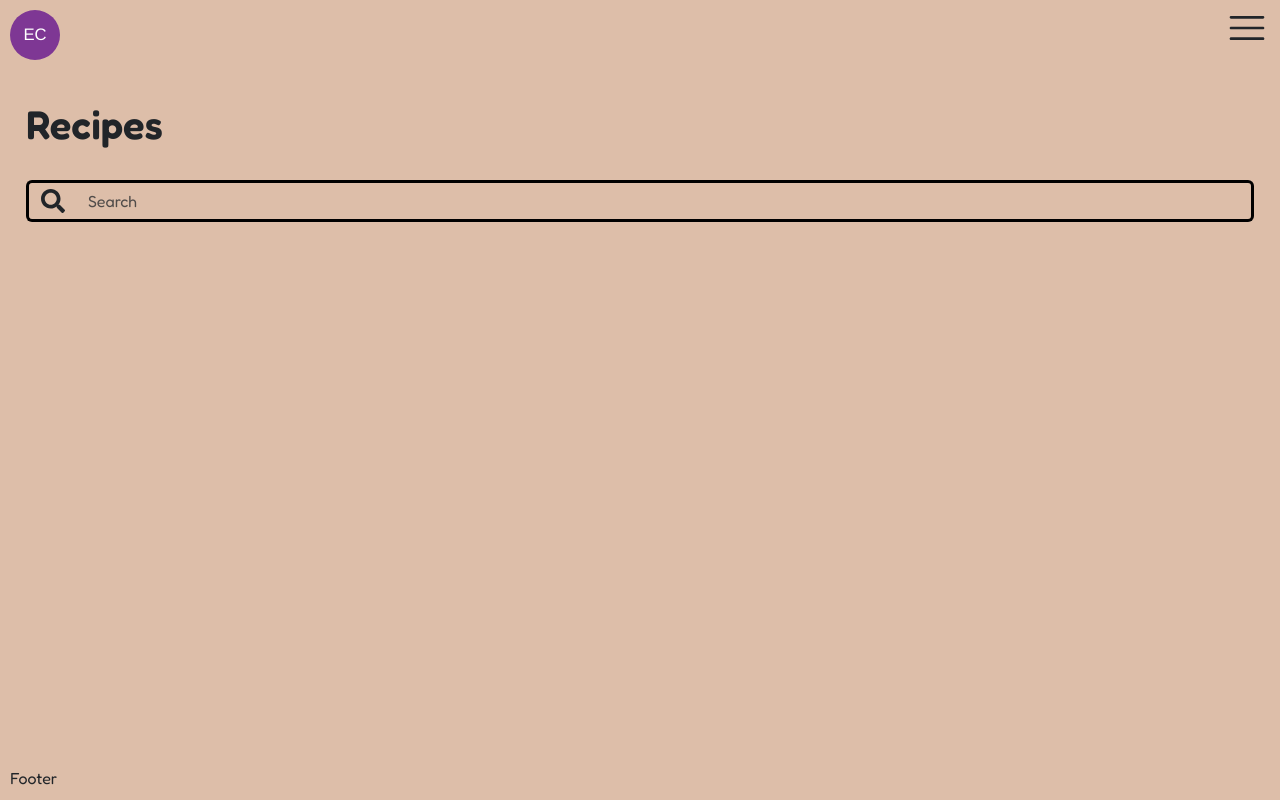
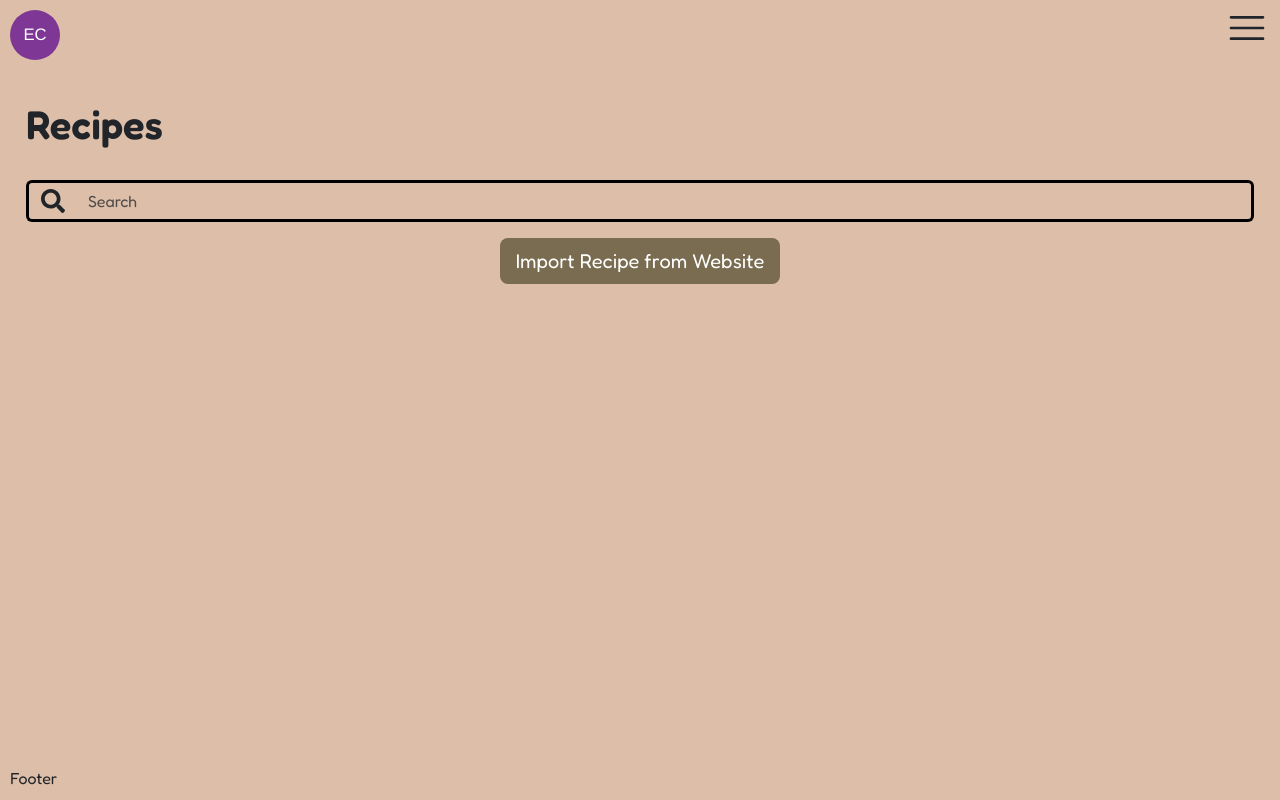
Before and after one commit to dorothyynwong/family-meal-planner, a React (Create React App) app in the folder frontend/: page /recipes in a window 1280 px wide. Built offline with nearby package versions, Linux system fonts and the light colour scheme; a web font is replaced by a local one.

Commit message:
added import button in Recipes.tsx

```diff
--- /dev/null
+++ b/frontend/src/Pages/Recipes/Recipes.scss
@@ -0,0 +1,4 @@
+.button-box {
+    display: flex;
+    justify-content: center;
+}
--- a/frontend/src/Pages/Recipes/Recipes.tsx
+++ b/frontend/src/Pages/Recipes/Recipes.tsx
@@ -1,11 +1,16 @@
+import { Button } from "react-bootstrap";
 import SearchBar from "../../Components/SearchBar/SearchBar";
+import "./Recipes.scss";
 
-const Recipes:React.FC = () => {
+const Recipes: React.FC = () => {
     return (
-    <>
-    <h1>Recipes</h1>
-    <SearchBar />
-    </>
+        <>
+            <h1>Recipes</h1>
+            <SearchBar />
+            <div className="button-box">
+                <Button className="custom-button" size="lg">Import Recipe from Website</Button>
+            </div>
+        </>
     );
 }
 
--- a/frontend/src/styles/custom-styles.scss
+++ b/frontend/src/styles/custom-styles.scss
@@ -21,11 +21,7 @@
     font-size: $font-size-subtitle;
 }
 
-html, body {
-    font-family: $font-family-base;
-    height: 100%;
+.custom-button {
+    background-color: $button-background;
+    border: 0;
 }
-
-.h1, h1 {
-    font-weight: $font-weight-bold;
-}
```
